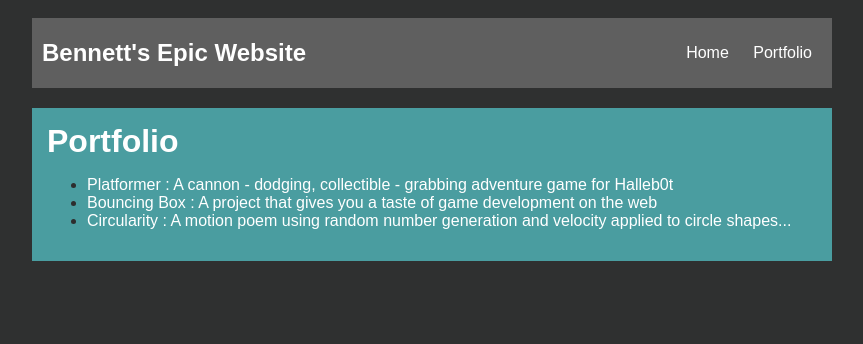
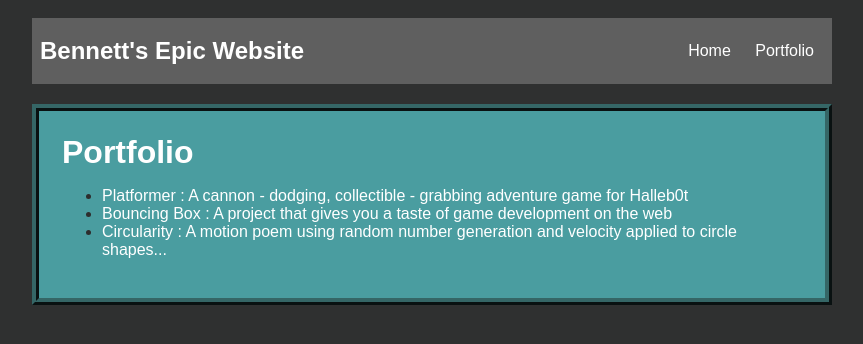
Before and after one commit to BennettMarceaux/BennettMarceaux.github.io, a plain HTML site: page portfolio.html in a window 1280 px wide. Shown: the whole page, without its empty margins (208-1071 px from the left). Drawn offline with Linux system fonts and the light colour scheme.

Commit message:
portfolio

```diff
--- a/portfolio.html
+++ b/portfolio.html
@@ -2,7 +2,7 @@
 <html>
     <head>
         <title> Bennett's Website </title>
-        <style type="text/css">
+        <style>
           body {
                 background: rgb(47, 48, 48);
                 color: rgb(45, 45, 45);
@@ -10,17 +10,17 @@
                 font-family: arial;
             }
             #all-contents {
-              max-width: 800px;
+                max-width: 800px;
                 margin: auto;
             }
 
             /* navigation menu */
             nav {
                 background: rgb(95, 95, 95);
-               margin: 0 auto;
-               margin-bottom: 20px;
+                margin: 0 auto;
+                margin-bottom: 20px;
                 display: flex;
-                padding: 10px;
+                padding: 8px;
             }
             h1 {
                 display: flex;
@@ -74,7 +74,6 @@
             }
         </style>
     </head>
-
     <body>
       <div id="all-contents">
         <nav>
@@ -88,7 +87,7 @@
              </li>
          </ul>
         </nav>
-        <main>
+        <main id="text">
           <div class="content">
             <h1>Portfolio</h1>
                 <ul id="portfolio">
```
